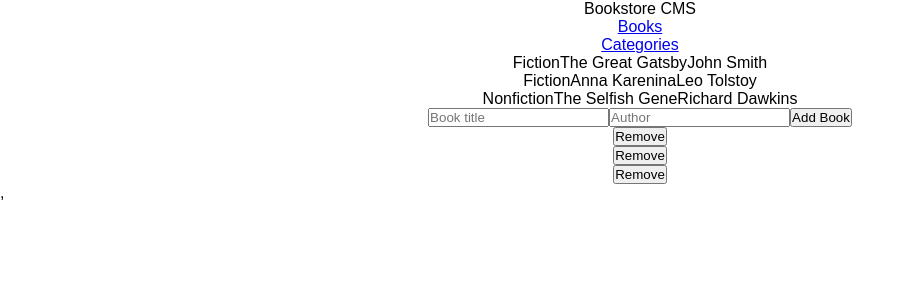
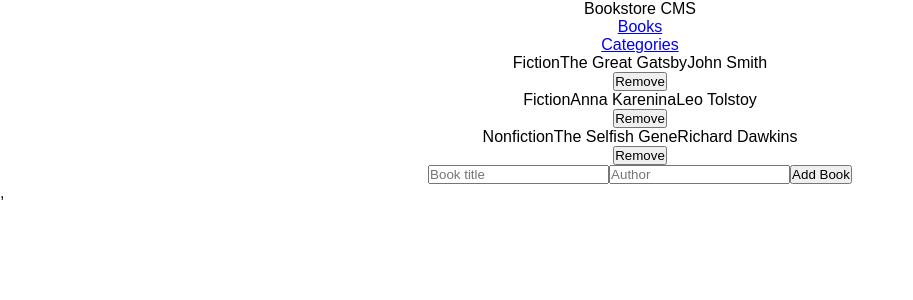
Before and after one commit to Surafels/Bookstore, a React (Create React App) app: page / in a window 1280 px wide. Shown: the top 300 px of the page, without its empty margins (0-913 px from the left). Built offline with nearby package versions, Linux system fonts and the light colour scheme.

Commit message:
Adjust remove button

```diff
--- a/src/components/AddRemoveBtn.js
+++ b/src/components/AddBtn.js
@@ -1,13 +1,12 @@
-import { useDispatch, useSelector } from 'react-redux';
+import { useDispatch } from 'react-redux';
 import React, { useState } from 'react';
 import { v4 as uuidv4 } from 'uuid';
-import { addBook, removeBook } from '../Redux/books/booksSlice';
+import { addBook } from '../Redux/books/booksSlice';
 
 const AddBtn = () => {
   const [title, setTitle] = useState('');
   const [author, setAuthor] = useState('');
   const dispatch = useDispatch();
-  const books = useSelector((state) => state.books.books);
   const handleSubmit = (e) => {
     e.preventDefault();
     const newBook = {
@@ -18,10 +17,6 @@ const AddBtn = () => {
     dispatch(addBook(newBook));
     setTitle(' ');
     setAuthor(' ');
-  };
-
-  const handleRemove = (id) => {
-    dispatch(removeBook(id));
   };
 
   return (
@@ -43,14 +38,7 @@ const AddBtn = () => {
           Add Book
         </button>
       </form>
-      <ul>
-        {books.map((book) => (
-          <li key={book.id}>
-            <button type="button" onClick={() => handleRemove(book.id)}>Remove</button>
-          </li>
 
-        ))}
-      </ul>
     </div>
   );
 };
--- a/src/components/BookList.js
+++ b/src/components/BookList.js
@@ -1,9 +1,14 @@
-import { useSelector } from 'react-redux';
+import { useSelector, useDispatch } from 'react-redux';
 import InputItem from './Form';
+import { removeBook } from '../Redux/books/booksSlice';
 
 const BookList = () => {
   const books = useSelector((state) => state.books.books);
+  const dispatch = useDispatch();
 
+  const handleRemove = (id) => {
+    dispatch(removeBook(id));
+  };
   return (
     <>
       <div>
@@ -15,6 +20,11 @@ const BookList = () => {
               {book.category}
               {book.title}
               {book.author}
+
+              <li key={book.id}>
+                <button type="button" onClick={() => handleRemove(book.id)}>Remove</button>
+              </li>
+
             </li>
 
           ))}
--- a/src/components/Form.js
+++ b/src/components/Form.js
@@ -1,4 +1,4 @@
-import AddBtn from './AddRemoveBtn';
+import AddBtn from './AddBtn';
 
 const InputItem = () => (
   <div>
```
